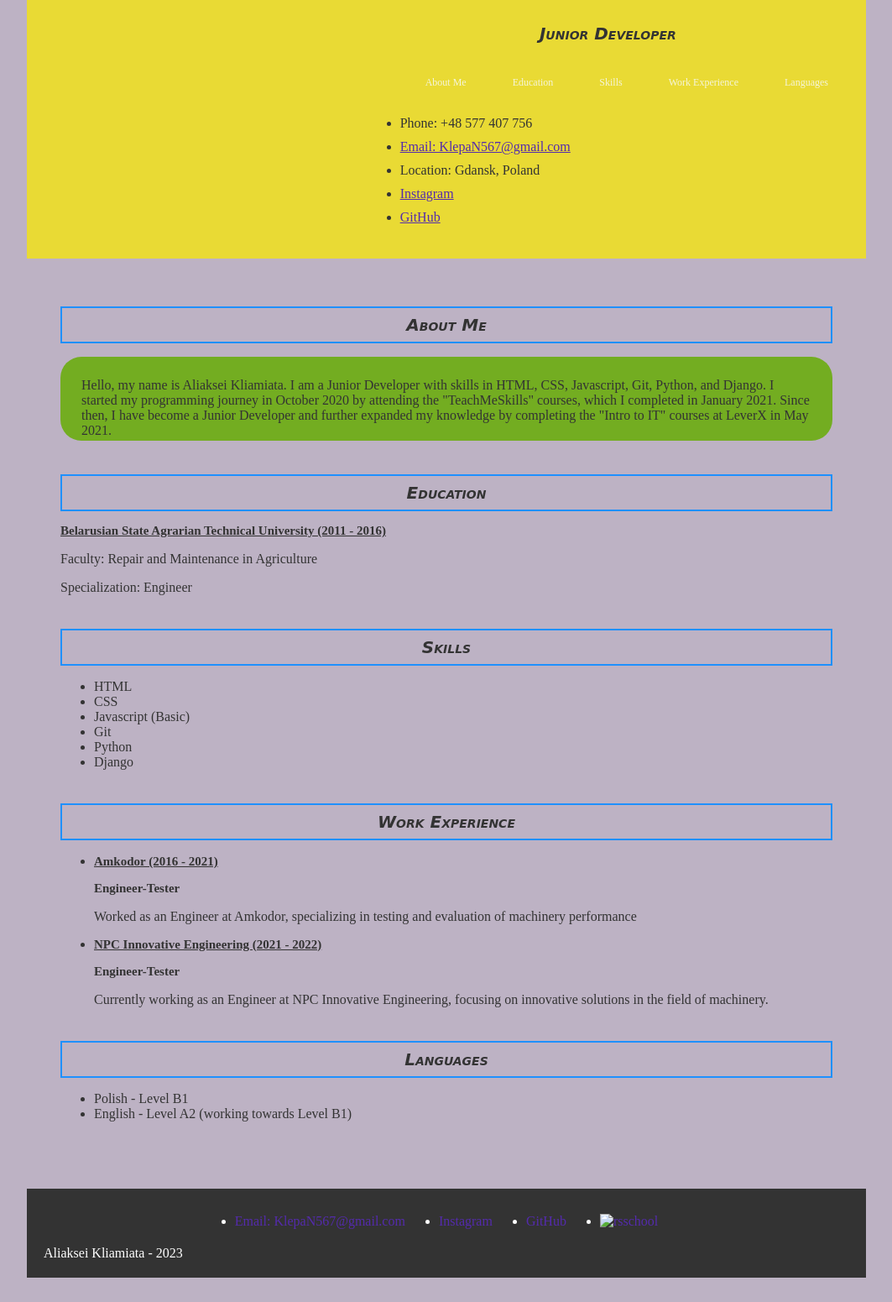
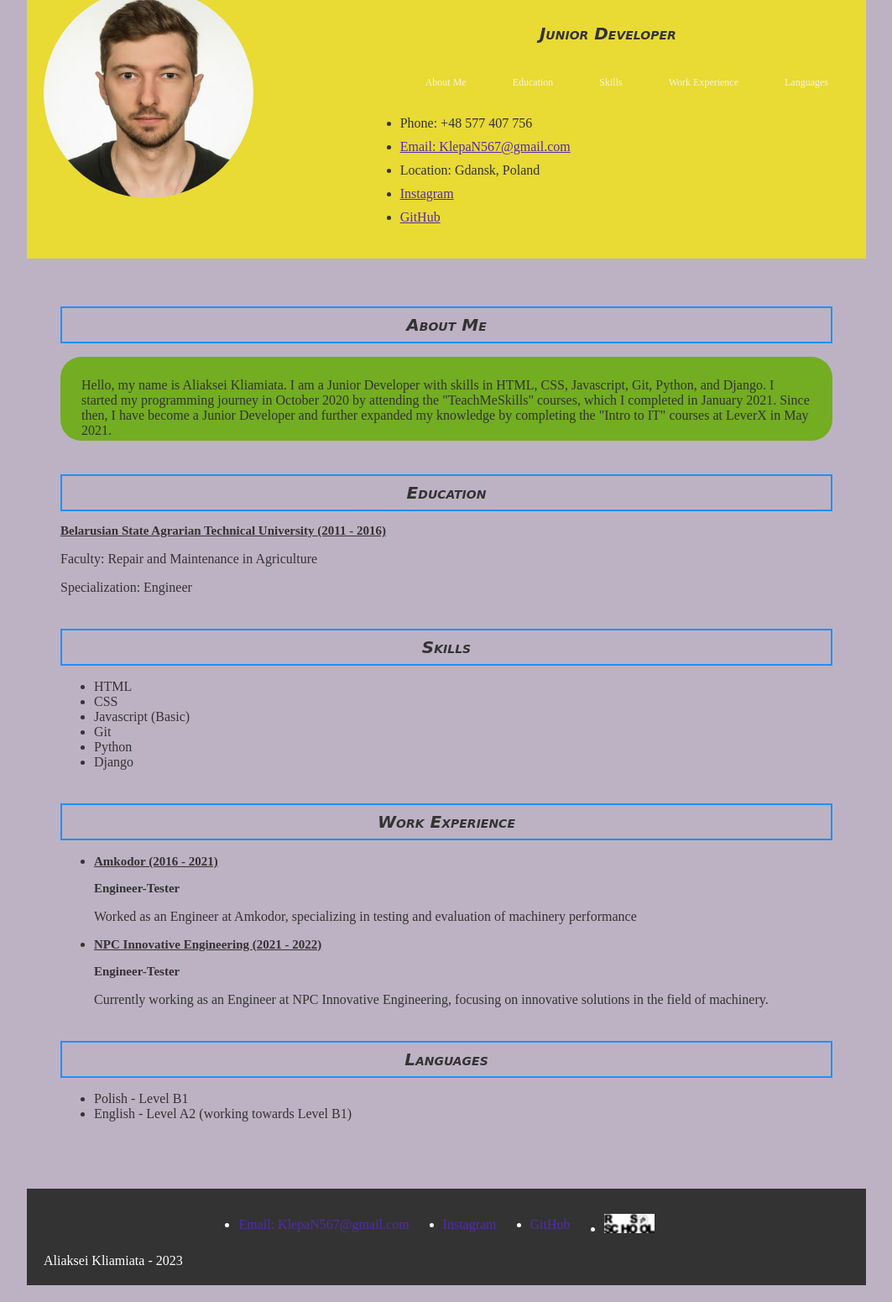
Before and after one commit to alexeyklem/rsschool-cv, a plain HTML site: page index.html in a window 1280 px wide. Shown: the part 107-1658 px from the top of the page at 84% size, without its empty margins (108-1171 px from the left). Drawn offline with Linux system fonts and the light colour scheme.

```diff
--- a/index.html
+++ b/index.html
@@ -8,7 +8,7 @@
 </head>
 <body>
     <header>
-        <img src="rsschool-cv-html/IMG.jpg" alt="Avatar" class="avatar">
+        <img src="IMG.jpg" alt="Avatar" class="avatar">
         <div class="header-info">
             <h1>Aliaksei Kliamiata</h1>
             <h2>Junior Developer</h2>
@@ -90,7 +90,7 @@
             <li><a href="mailto:KlepaN567@gmail.com">Email: KlepaN567@gmail.com</a></li>
             <li><a href="https://www.instagram.com/alexeyklem/">Instagram</a></li>
             <li><a href="https://github.com/alexeyklem">GitHub</a></li>
-            <li><a href="https://rs.school/js/"><img src="rsschool-cv-html/RSS.png" alt="rsschool" class="rsschool"></a></li>
+            <li><a href="https://rs.school/js/"><img src="RSS.png" alt="rsschool" class="rsschool"></a></li>
         </ul>
         <p>Aliaksei Kliamiata - 2023</p>
     </footer>
```
